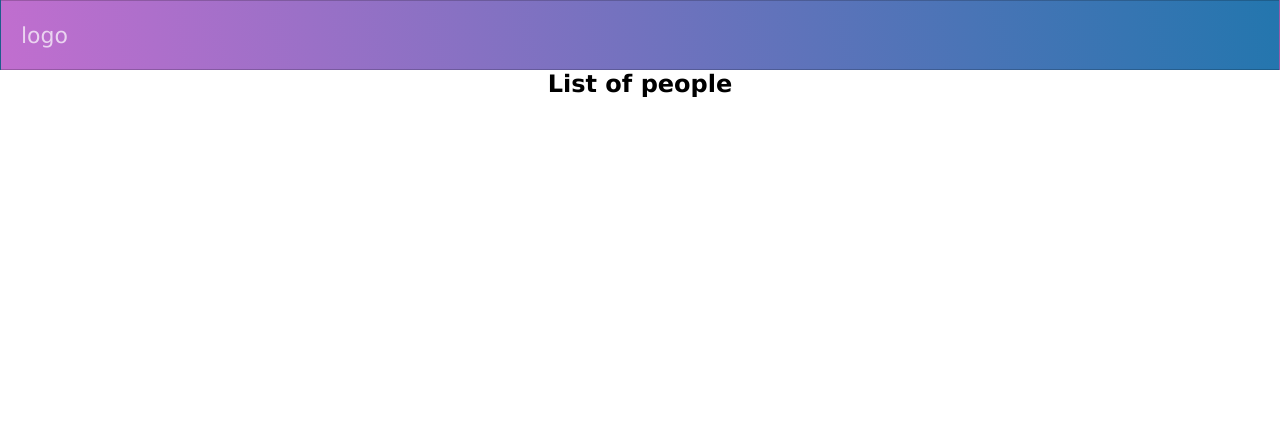
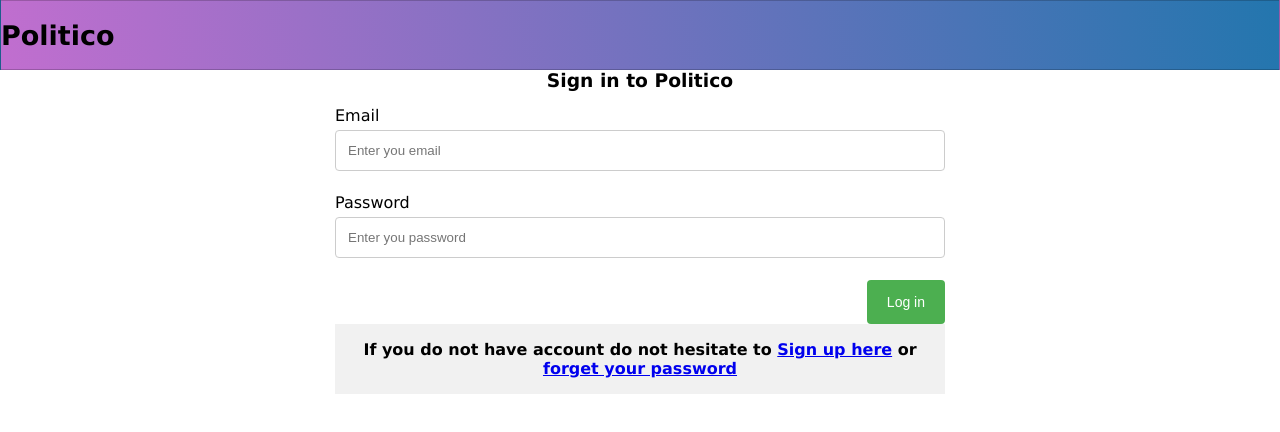
Before and after one commit to AJAkimana/politico, a plain HTML site: page index.html in a window 1280 px wide. Drawn offline with Linux system fonts and the light colour scheme.

Commit message:
Add index page to run app

```diff
--- a/index.html
+++ b/index.html
@@ -3,21 +3,29 @@
 	<head>
 		<meta charset="UTF-8">
 		<meta name="viewport" content="width=device-width, initial-scale=1">
-	<title>Politico</title>
+		<title>Sign in @ Politico</title>
 		<link rel="stylesheet" type="text/css" href="public/css/style.css">
 	</head>
 	<body>
-	<nav class="navbar">
-		<span class="navbar-toggle" id="js-navbar-toggle">
-			<i class="fas fa-bars">Menu</i>
-		</span>
-		<a href="#" class="logo">logo</a>
-		<ul class="main-nav" id="js-menu">
-		</ul>
-	</nav>
-	<section class="row">
-		<h2 class="text-center">List of people</h2>
-	</section>
-	<script type="text/javascript" src="public/navselect.js"></script>
+		<div class="navbar">
+			<h2 class="text-center">Politico</h2>
+		</div>
+		<div class="row">
+			<h3 class="text-center">Sign in to <strong>Politico</strong></h3>
+		</div>
+		<div class="row">
+			<div class="col-smt-12 col-tab-2 col-lap-3 col-dsk-3"></div>
+			<div class="col-smt-12 col-tab-8 col-lap-6 col-dsk-6">
+				<label for="email">Email</label>
+				<input type="email" name="email" id="email" placeholder="Enter you email">
+				<label for="password">Password</label>
+				<input type="password" name="password" id="password" placeholder="Enter you password">
+				<input type="submit" class="btn btn-save" name="btnSave" value="Log in">
+				<div class="col-12 gray-area">
+					<h4>If you do not have account do not hesitate to <a href="UI/signup.html">Sign up here</a> or <a href="UI/recoverpwd.html">forget your password</a></h4>
+				</div>
+			</div>
+			<div class="col-smt-12 col-tab-2 col-lap-3 col-dsk-3"></div>
+		</div>
 	</body>
 </html>
```
Lines whose indentation alone changed are shown as unchanged.
